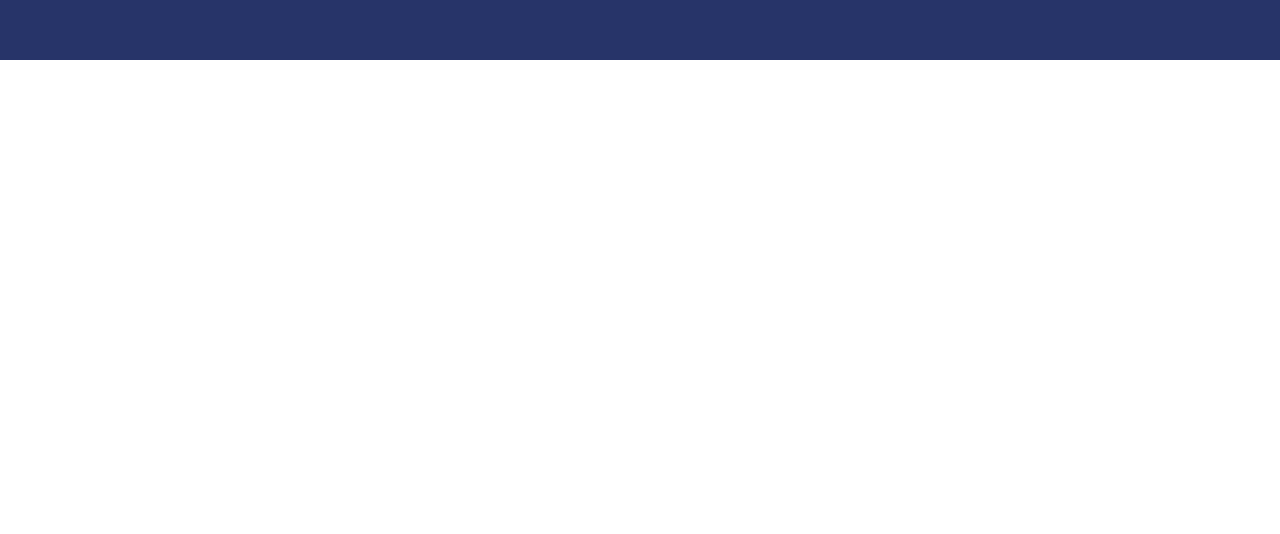
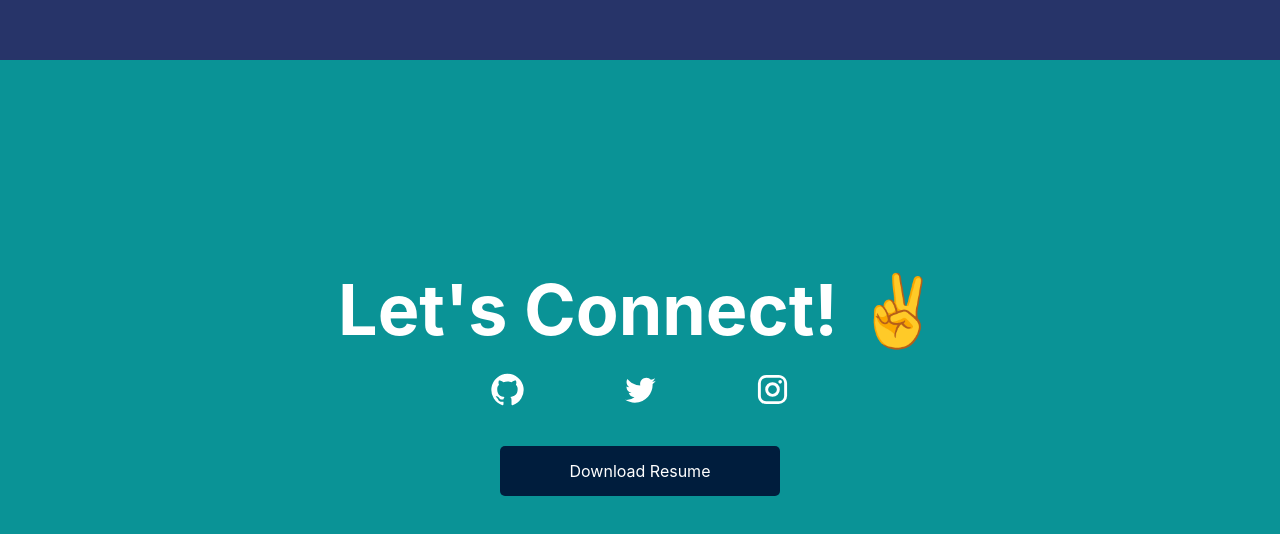
Before and after one commit to landaverde15/portfolio_site, a React (Create React App) app: page / in a window 1280 px wide. Shown: the part 3140-3674 px from the top of the page. Before the commit the page ends 3200 px from the top, so only its background shows below. Built offline with nearby package versions, Linux system fonts and the light colour scheme.

Commit message:
add "Let's Connect" page
add configuration to typescript

```diff
--- a/package.json
+++ b/package.json
@@ -5,7 +5,11 @@
   "dependencies": {
     "@emotion/react": "^11.10.6",
     "@emotion/styled": "^11.10.6",
+    "@fortawesome/fontawesome-svg-core": "^6.4.0",
+    "@fortawesome/free-solid-svg-icons": "^6.4.0",
+    "@fortawesome/react-fontawesome": "^0.2.0",
     "@material-ui/lab": "^4.0.0-alpha.61",
+    "@mui/icons-material": "^5.11.11",
     "@mui/lab": "^5.0.0-alpha.124",
     "@mui/material": "^5.11.15",
     "@mui/styled-engine-sc": "^5.11.11",
--- a/src/App.css
+++ b/src/App.css
@@ -145,6 +145,40 @@
   font-size: 60px;
   margin-top: 0px;
 }
+/* --------------------- */
+/* Let's connect styling */
+/* --------------------- */
+.LetsConnect {
+  background-color: #0a9396;
+  height: 80vh;
+  padding-top: 20vh;
+  color: #ffffff;
+}
+.flexColumnConnect {
+  display: flex;
+  height: 80vh;
+  padding: 0px 30px;
+  flex-direction: column;
+  align-items: center;
+}
+.flexItemConnect2 {
+  display: flex;
+  width: 300px;
+  justify-content: space-between;
+}
+.flexItemConnect3 {
+  margin-top: 50px;
+}
+.resume {
+  padding: 15px 70px;
+  background-color: #001d3d;
+  color: #ffffff;
+  text-decoration: none;
+  border-radius: 5px;
+}
+.iconLinks {
+  text-decoration: none;
+}
 /* ------------------- */
 /* Media Query styling */
 /* ------------------- */
--- a/src/App.tsx
+++ b/src/App.tsx
@@ -4,6 +4,7 @@ import Landing from './Pages/Landing';
 import Skills from './Pages/Skills';
 import AboutMe from './Pages/AboutMe';
 import Work from './Pages/Work';
+import LetsConnect from './Pages/LetsConnect';
 
 function App() {
   return (
@@ -12,6 +13,7 @@ function App() {
       <AboutMe />
       <Skills />
       <Work />
+      <LetsConnect/>
     </div>
   );
 }
--- /dev/null
+++ b/src/Pages/LetsConnect.tsx
@@ -0,0 +1,34 @@
+import React from 'react';
+import '../App.css';
+import GitHubIcon from '@mui/icons-material/GitHub';
+import TwitterIcon from '@mui/icons-material/Twitter';
+import InstagramIcon from '@mui/icons-material/Instagram';
+import pdfResume from './ErikResume.pdf';
+
+function LetsConnect() {
+    return (
+        <div className="LetsConnect">
+            <div className="flexColumnConnect">
+                <div className="flexItemConnect1">
+                    <h1 className="nameTitle">Let's Connect! &#9996;</h1>
+                </div>
+                <div className="flexItemConnect2">
+                    <div>
+                        <GitHubIcon fontSize="large" onClick={()=> window.open("https://github.com/landaverde15", "_blank")}/>
+                    </div>
+                    <div>
+                        <TwitterIcon fontSize="large" onClick={()=> window.open("https://twitter.com/erikito_mma", "_blank")}/>
+                    </div>
+                    <div>
+                        <InstagramIcon fontSize="large" onClick={()=> window.open("https://www.instagram.com/eazydarce/", "_blank")}/>
+                    </div>
+                </div>
+                <div className="flexItemConnect3">
+                    <a className="resume" href={pdfResume} download="ErikLandaverdeResume.pdf">Download Resume</a>
+                </div>
+            </div>
+        </div>
+    );
+}
+
+export default LetsConnect;
--- /dev/null
+++ b/src/types.d.ts
@@ -0,0 +1 @@
+declare module "*.pdf";
--- a/tsconfig.json
+++ b/tsconfig.json
@@ -18,7 +18,8 @@
     "resolveJsonModule": true,
     "isolatedModules": true,
     "noEmit": true,
-    "jsx": "react-jsx"
+    "jsx": "react-jsx",
+    "typeRoots": ["./src/types"]
   },
   "include": [
     "src"
```
Also changed, not shown: 2 other files (tests, documents, lock files or other folders).
